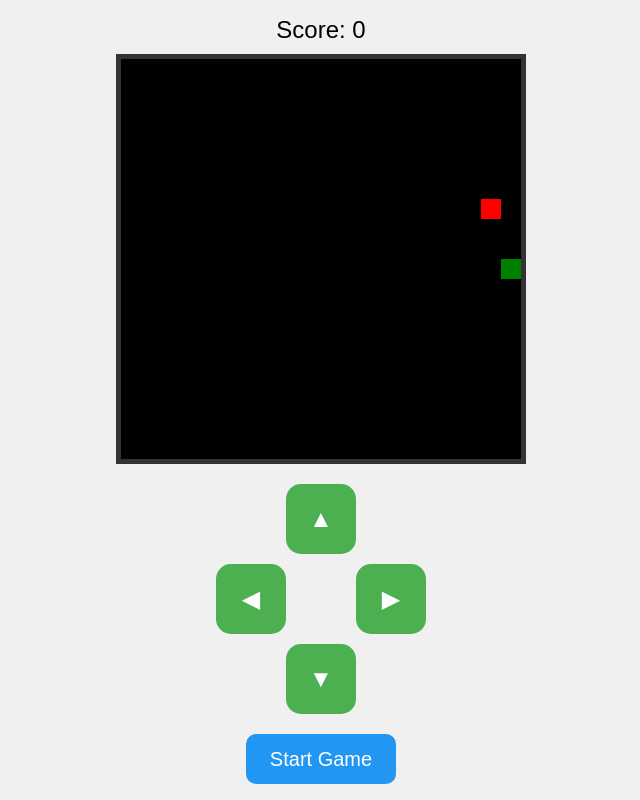
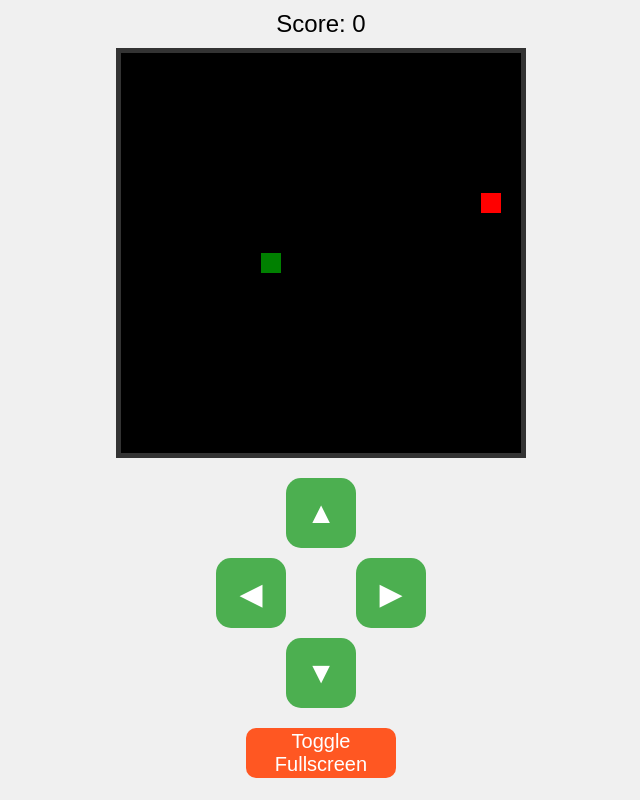
Before and after one commit to elbos01/snake-game, a plain HTML site: page index.html in a window 1280 px wide. Both pictures are taken after a click on the button "Start Game". Shown: the whole page, without its empty margins (319-959 px from the left). Drawn offline with Linux system fonts and the light colour scheme.

Commit message:
Add files via upload

```diff
--- a/index.html
+++ b/index.html
@@ -13,7 +13,7 @@
     <!-- Zone de jeu -->
     <canvas id="gameCanvas" width="400" height="400"></canvas>
 
-    <!-- Contrôles sous forme de manette (disposition type clavier ZSQD) -->
+    <!-- Contrôles de manette (disposition en forme de clavier) -->
     <div id="controls">
         <div class="control-row" id="row-up">
             <button id="up" class="control-button">▲</button>
@@ -28,8 +28,9 @@
         </div>
     </div>
 
-    <!-- Bouton pour démarrer le jeu -->
+    <!-- Bouton de démarrage et Toggle Fullscreen -->
     <button id="startButton" class="start-button">Start Game</button>
+    <button id="toggleFS" class="fs-button">Toggle Fullscreen</button>
 
     <script src="script.js"></script>
 </body>
--- a/script.js
+++ b/script.js
@@ -2,6 +2,7 @@ const canvas = document.getElementById("gameCanvas");
 const ctx = canvas.getContext("2d");
 const scoreDisplay = document.getElementById("scoreDisplay");
 const startButton = document.getElementById("startButton");
+const toggleFSButton = document.getElementById("toggleFS");
 
 const box = 20;
 let snake = [{ x: 200, y: 200 }];
@@ -18,7 +19,7 @@ function generateFood() {
     };
 }
 
-// Gestion des touches clavier et des boutons (on utilise ici les touches Z,S,Q,D pour émuler un clavier AZERTY)
+// Gestion des touches (clavier et boutons) - ici on utilise z,s,q,d pour clavier azerty ou Arrow keys.
 function handleDirectionChange(key) {
     if ((key === "ArrowUp" || key === "z") && direction !== "down") direction = "up";
     if ((key === "ArrowDown" || key === "s") && direction !== "up") direction = "down";
@@ -47,26 +48,31 @@ function draw() {
     ctx.fillStyle = "red";
     ctx.fillRect(food.x, food.y, box, box);
 
-    // Calculer la nouvelle tête
+    // Calcul de la nouvelle tête avec effet "wrap-around"
     let head = { ...snake[0] };
     if (direction === "up") head.y -= box;
     if (direction === "down") head.y += box;
     if (direction === "left") head.x -= box;
     if (direction === "right") head.x += box;
 
-    // Vérifier les collisions (murs ou auto-collision)
-    if (head.x < 0 || head.y < 0 || head.x >= canvas.width || head.y >= canvas.height ||
-            snake.some(part => part.x === head.x && part.y === head.y)) {
+    // Wrap-around (si dépassement d'un bord, réapparaît de l'autre côté)
+    if (head.x < 0) head.x = canvas.width - box;
+    if (head.x >= canvas.width) head.x = 0;
+    if (head.y < 0) head.y = canvas.height - box;
+    if (head.y >= canvas.height) head.y = 0;
+
+    // Vérifier auto-collision (sans collision murale grâce au wrap-around)
+    if (snake.some((part, index) => index !== 0 && part.x === head.x && part.y === head.y)) {
         clearInterval(gameInterval);
         gameRunning = false;
         alert("Game Over! Score: " + score);
-        startButton.style.display = "block"; // Afficher le bouton de démarrage pour rejouer
+        startButton.style.display = "block";
         return;
     }
 
     snake.unshift(head);
 
-    // Vérifier si la nourriture est mangée
+    // Si la nourriture est mangée
     if (head.x === food.x && head.y === food.y) {
         score++;
         scoreDisplay.textContent = "Score: " + score;
@@ -77,7 +83,7 @@ function draw() {
 }
 
 function startGame() {
-    // Réinitialiser l'état du jeu
+    // Réinitialisation du jeu
     snake = [{ x: 200, y: 200 }];
     direction = "right";
     food = generateFood();
@@ -85,7 +91,18 @@ function startGame() {
     scoreDisplay.textContent = "Score: " + score;
     gameRunning = true;
     startButton.style.display = "none";
-    gameInterval = setInterval(draw, 150); // Vitesse réduite (150ms par frame)
+    gameInterval = setInterval(draw, 150);
 }
 
 startButton.addEventListener("click", startGame);
+
+// Bouton pour toggle le mode plein écran
+toggleFSButton.addEventListener("click", () => {
+    if (!document.fullscreenElement) {
+        document.documentElement.requestFullscreen().catch((err) => {
+            alert(`Error attempting to enable full-screen mode: ${err.message} (${err.name})`);
+        });
+    } else {
+        document.exitFullscreen();
+    }
+});
--- a/style.css
+++ b/style.css
@@ -1,30 +1,33 @@
+/* Style général */
 body {
     display: flex;
     flex-direction: column;
     align-items: center;
-    justify-content: center;
     background-color: #f0f0f0;
-    height: 100vh;
     margin: 0;
     font-family: Arial, sans-serif;
 }
 
+/* Score affiché en haut */
 #scoreDisplay {
     font-size: 24px;
-    margin-bottom: 10px;
+    margin: 10px;
 }
 
+/* Zone de jeu */
 #gameCanvas {
     background-color: #000;
     border: 5px solid #333;
     margin-bottom: 20px;
 }
 
+/* Contrôles */
 #controls {
     display: flex;
     flex-direction: column;
     align-items: center;
     gap: 10px;
+    margin-bottom: 20px;
 }
 
 .control-row {
@@ -40,7 +43,7 @@ body {
     color: white;
     border: none;
     border-radius: 15px;
-    font-size: 24px;
+    font-size: 30px;
     cursor: pointer;
     display: flex;
     align-items: center;
@@ -61,6 +64,7 @@ body {
     height: 70px;
 }
 
+/* Bouton de démarrage */
 .start-button {
     width: 150px;
     height: 50px;
@@ -70,7 +74,7 @@ body {
     border: none;
     border-radius: 10px;
     cursor: pointer;
-    margin-top: 20px;
+    margin-bottom: 10px;
     transition: background-color 0.3s ease;
 }
 
@@ -81,3 +85,33 @@ body {
 .start-button:active {
     background-color: #1565C0;
 }
+
+/* Bouton Fullscreen */
+.fs-button {
+    width: 150px;
+    height: 50px;
+    font-size: 20px;
+    background-color: #FF5722;
+    color: white;
+    border: none;
+    border-radius: 10px;
+    cursor: pointer;
+    margin-bottom: 20px;
+    transition: background-color 0.3s ease;
+}
+
+.fs-button:hover {
+    background-color: #E64A19;
+}
+
+.fs-button:active {
+    background-color: #D84315;
+}
+
+/* Responsive : en plein écran, le canvas peut s'ajuster */
+@media (max-width: 600px) {
+    #gameCanvas {
+        width: 90vw;
+        height: 90vw;
+    }
+}
```
